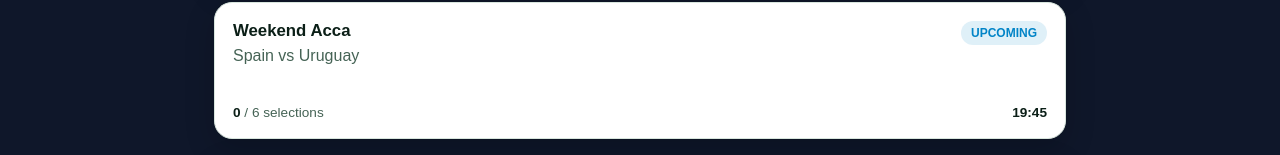
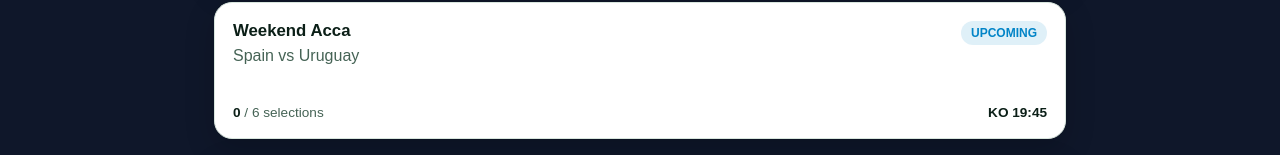
Before and after one commit to dcast-gif/Bet-Tracker, a Next.js app in the folder frontend/: page / in a window 1280 px wide. Shown: the part 363-518 px from the top of the page. Built offline with nearby package versions, Linux system fonts and the light colour scheme.

Commit message:
Update BetList.tsx

```diff
--- a/frontend/src/components/bets/BetList.tsx
+++ b/frontend/src/components/bets/BetList.tsx
@@ -19,7 +19,7 @@ export default function BetList() {
         progress="0%"
         completed={0}
         total={6}
-        minute="19:45"
+        minute="KO 19:45"
         status="upcoming"
       />
 
```
